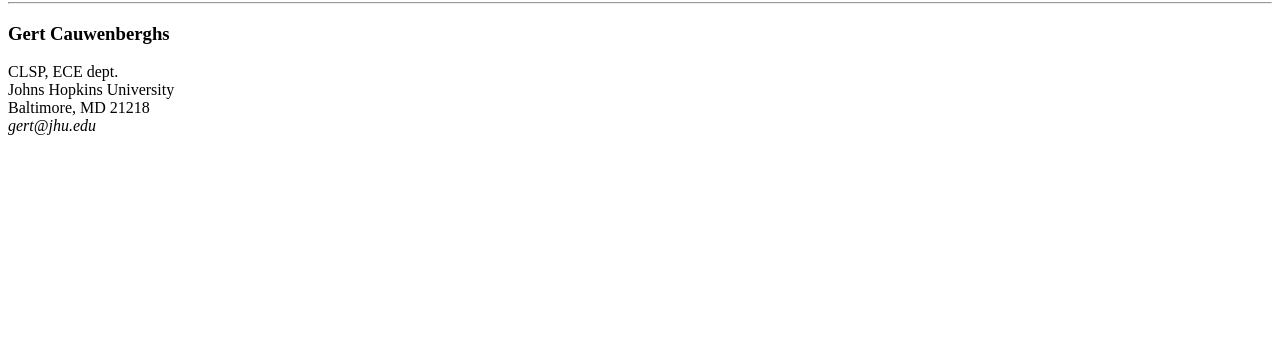
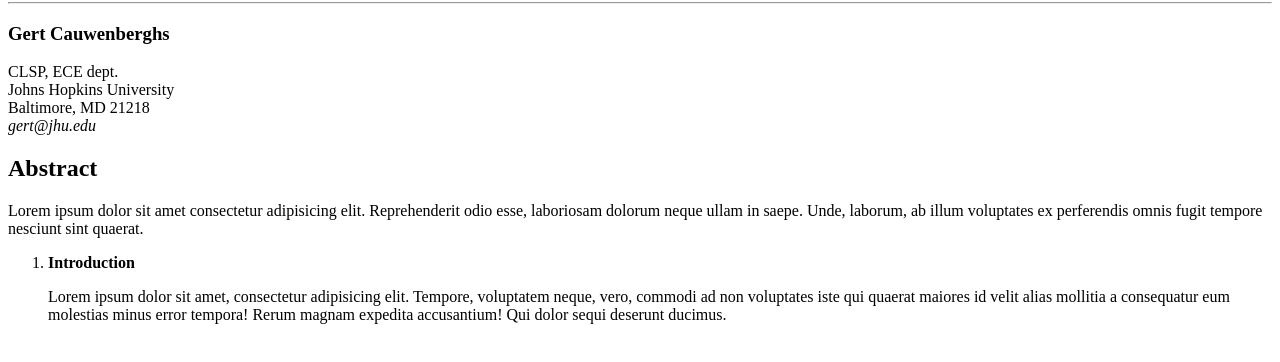
Before and after one commit to RiccardoB97/scientific-paper, a plain HTML site: page index.html in a window 1280 px wide. Shown: the part 78-440 px from the top of the page. Drawn offline with Linux system fonts and the light colour scheme.

Commit message:
Complete main site content

```diff
--- a/index.html
+++ b/index.html
@@ -24,7 +24,18 @@
 
     <!-- Main Site Content-->
     <main>
-
+        <section>
+            <h2>Abstract</h2>
+            <p>Lorem ipsum dolor sit amet consectetur adipisicing elit. Reprehenderit odio esse, laboriosam dolorum neque ullam in saepe. Unde, laborum, ab illum voluptates ex perferendis omnis fugit tempore nesciunt sint quaerat.</p>
+            <ol>
+                <li>
+                    <strong>Introduction</strong>
+                    <p>
+                        Lorem ipsum dolor sit amet, consectetur adipisicing elit. Tempore, voluptatem neque, vero, commodi ad non voluptates iste qui quaerat maiores id velit alias mollitia a consequatur eum molestias minus error tempora! Rerum magnam expedita accusantium! Qui dolor sequi deserunt ducimus.
+                    </p>
+                </li>
+            </ol>
+        </section>
     </main>
     <!-- /Main Site Content-->
 
```
